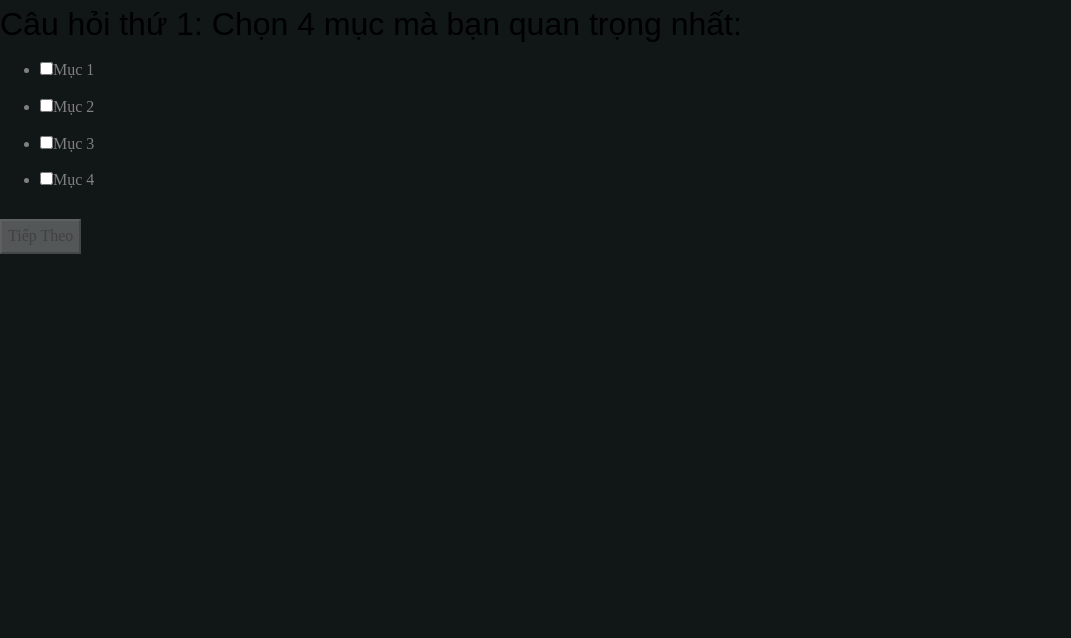
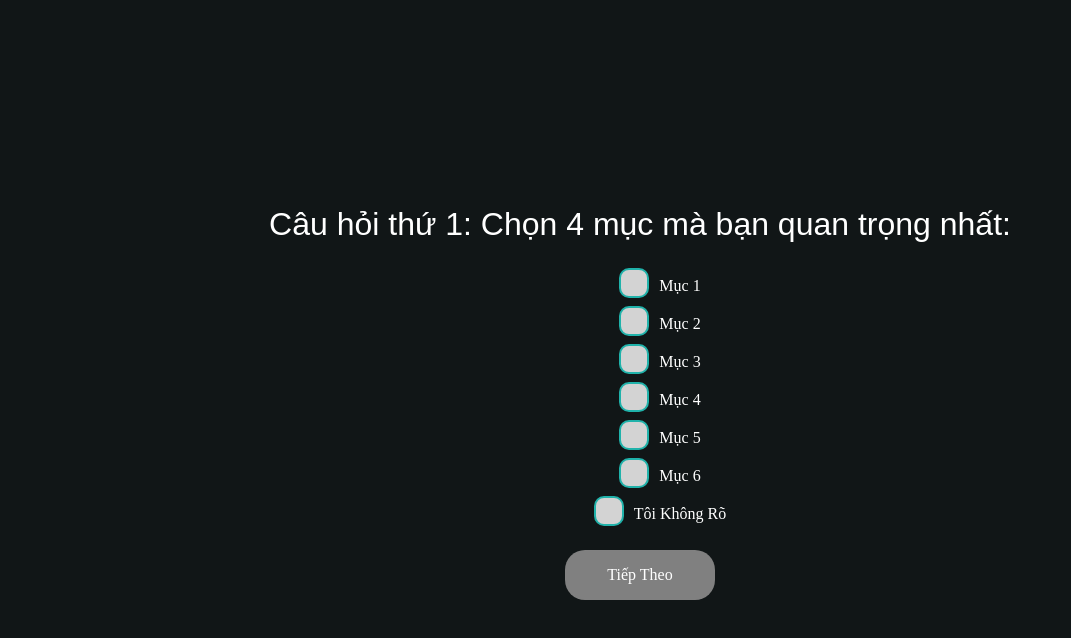
Before and after one commit to LunhA/FoundWaifuUI, a React (Create React App) app: page /question in a window 1280 px wide. Shown: the top 638 px of the page, without its empty margins (0-1071 px from the left). Built offline with nearby package versions, Linux system fonts and the light colour scheme.

Commit message:
changs css

```diff
--- a/src/App.css
+++ b/src/App.css
@@ -169,7 +169,7 @@ body {
   margin-top: 20px;
 }
 
-.input-page {
+/* .input-page {
   display: none;
   text-align: center;
 }
@@ -192,4 +192,113 @@ body {
   border-radius: 5px;
   cursor: pointer;
   margin-top: 10px;
+} */
+
+.welcome-page, .question-page, .input-question {
+  height: 100vh;
+  display: flex;
+  align-items: center;
+  justify-content: center;
+
+  .welcome-content {
+    text-align: center;
+    color: white;
+    > h1 {
+      color: white;
+      margin-bottom: 20px;
+    }
+  }
+ .btn-info{
+  height: 50px;
+  width: 100px;
+  border-radius: 20px;
+  border: none !important;
+  }
 }
+
+.question-page{
+  .question-content{
+    text-align: center;
+    color: white;
+    > h2 {
+      color: white;
+      margin-bottom: 20px;
+    }
+    > ul{
+      list-style-type: none;
+    }
+    .btn-info{
+      height: 50px;
+      width: 150px;
+      border-radius: 20px;
+      border: none !important;
+      cursor: pointer;
+    }
+
+    .btn-info:disabled{
+      height: 50px;
+      width: 150px;
+      border-radius: 20px;
+      border: none !important;
+      background-color: gray;
+      cursor: default;
+    }
+  }
+
+}
+
+.custom-checkbox {
+  position: relative;
+  display: inline-block;
+  vertical-align: middle;
+  margin-right: 10px;
+  width: 30px;
+  height: 30px;
+  background-color: lightgray;
+  border: 2px solid lightseagreen;
+  border-radius: 10px;
+  cursor: pointer;
+}
+
+.custom-checkbox input {
+  position: absolute;
+  opacity: 0;
+  cursor: pointer;
+  width: 20px;
+  height: 20px;
+}
+
+.custom-checkbox .checkmark {
+  position: absolute;
+  top: 50%;
+  left: 50%;
+  transform: translate(-50%, -50%);
+  width: 20px;
+  height: 20px;
+  background-color: gray;
+  border-radius: 5px;
+  opacity: 0;
+  transition: opacity 0.2s;
+}
+
+.custom-checkbox input:checked + .checkmark {
+  opacity: 1;
+}
+
+
+.input-question-content{
+  text-align: center;
+  color: white;
+    > h2 {
+      color: white;
+      margin-bottom: 20px;
+    }
+
+    > input{
+      margin-right: 10px;
+    }
+
+    > button {
+
+    }
+}
--- a/src/views/InputPage.js
+++ b/src/views/InputPage.js
@@ -1,18 +1,19 @@
-import React, { useState } from 'react';
-import { useNavigate } from 'react-router-dom';
+import React, { useState } from "react";
+import { useNavigate } from "react-router-dom";
 
 function InputPage() {
   const history = useNavigate();
-  const [inputValue, setInputValue] = useState('');
+  const [inputValue, setInputValue] = useState("");
 
   const handleInputSubmit = () => {
-    if (inputValue.trim() !== '') {
-      history.push('/result'); // Điều hướng đến trang kết quả sau khi nhập
+    if (inputValue.trim() !== "") {
+      history.push("/result"); // Điều hướng đến trang kết quả sau khi nhập
     }
   };
 
   return (
-    <div className="input-page">
+    <div className="input-question">
+      <div className="input-question-content">
         <h2>Nhập thông tin của bạn:</h2>
         <input
           type="text"
@@ -22,6 +23,7 @@ function InputPage() {
         />
         <button onClick={handleInputSubmit}>Tiếp Theo</button>
       </div>
+    </div>
   );
 }
 
--- a/src/views/QuestionPage.js
+++ b/src/views/QuestionPage.js
@@ -1,12 +1,14 @@
-import React, { useState } from 'react';
-import { useNavigate } from 'react-router-dom';
+import React, { useState } from "react";
+import { useNavigate } from "react-router-dom";
 
 const items = [
-    'Mục 1',
-    'Mục 2',
-    'Mục 3',
-    'Mục 4',
-    // Thêm các mục khác tại đây
+  "Mục 1",
+  "Mục 2",
+  "Mục 3",
+  "Mục 4",
+  "Mục 5",
+  "Mục 6",
+  "Tôi Không Rõ",
 ];
 
 function QuestionPage() {
@@ -14,41 +16,54 @@ function QuestionPage() {
   const [selectedItems, setSelectedItems] = useState([]);
 
   const handleItemSelection = (item) => {
-    if (selectedItems.length < 4) {
+    if (selectedItems.length < 4 || item === "Tôi Không Rõ") {
       setSelectedItems([...selectedItems, item]);
     }
   };
 
   const handleNextButtonClick = () => {
-    if (selectedItems.length === 4) {
-      history.push('/input');
+    if (selectedItems.length === 4 && !selectedItems.includes("Tôi Không Rõ")) {
+      history("/home"); // Điều hướng đến trang home nếu điều kiện thỏa mãn
+    } else {
+      if (selectedItems.includes("Tôi Không Rõ")) {
+        history("/input"); //
+      }
     }
   };
 
   return (
     <div className="question-page">
+      <div className="question-content">
         <h2>Câu hỏi thứ 1: Chọn 4 mục mà bạn quan trọng nhất:</h2>
         <ul>
-        {/* Sử dụng map để tạo các mục và tick cho việc chọn */}
           {items.map((item, index) => (
             <li key={index}>
-            <label>
+              <label className="custom-checkbox">
                 <input
                   type="checkbox"
                   value={item}
                   onChange={() => handleItemSelection(item)}
                   disabled={selectedItems.length === 4}
                 />
+                <span className="checkmark"></span>
+              </label>
                 {item}
-            </label>
             </li>
           ))}
         </ul>
-      <button onClick={handleNextButtonClick} disabled={selectedItems.length !== 4}>
+
+        <button
+          className="btn-info"
+          onClick={handleNextButtonClick}
+          disabled={
+            selectedItems.length !== 4 &&
+            !selectedItems.includes("Tôi Không Rõ")
+          }
+        >
           Tiếp Theo
         </button>
       </div>
+    </div>
   );
 }
-
 export default QuestionPage;
--- a/src/views/WelcomePage.js
+++ b/src/views/WelcomePage.js
@@ -4,10 +4,12 @@ import { Link } from 'react-router-dom';
 function WelcomePage() {
   return (
     <div className="welcome-page">
-      <h1>Chào mừng đến với ứng dụng!</h1>
-      <Link to="/question">
-        <button>Bắt đầu</button>
-      </Link>
+      <div className="welcome-content">
+        <h1>Chào mừng đến với FoundCharacter!</h1>
+        <Link to="/question">
+          <button className='btn-info'>Bắt đầu</button>
+        </Link>
+      </div>
     </div>
   );
 }
```
Lines whose indentation alone changed are shown as unchanged.
